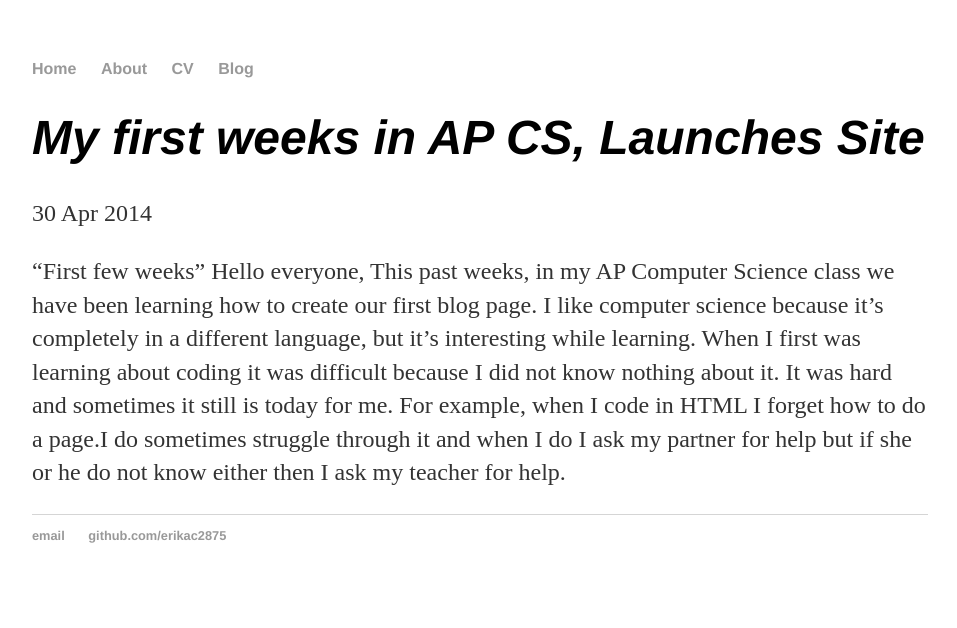
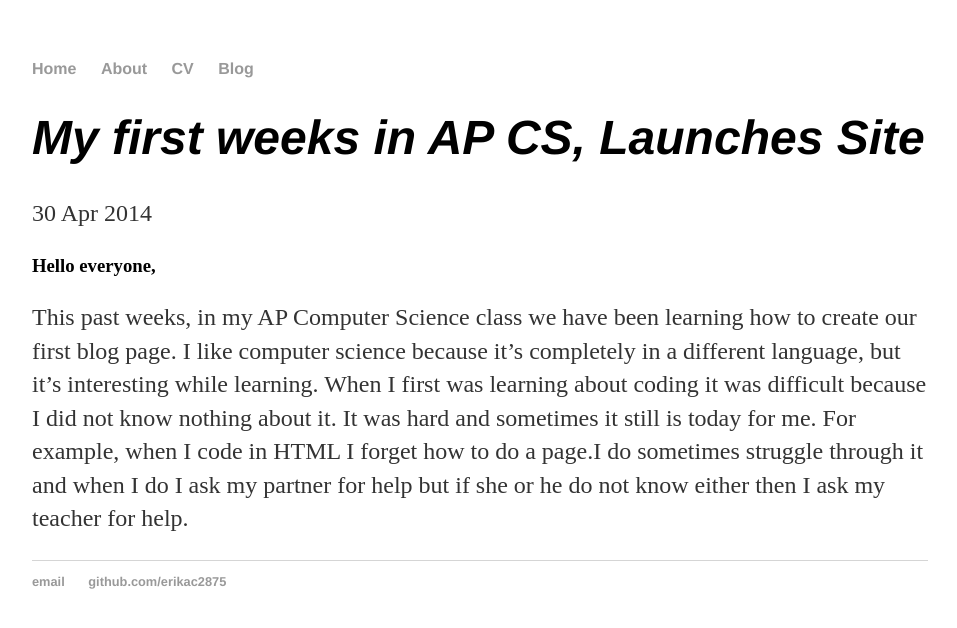
Before and after one commit to erikac2875/erikac2875.github.io, a Jekyll site: the page built from _posts/2018-09-23-erika-chunzho-site-launched.md, in a window 1280 px wide. Shown: the top 628 px of the page, without its empty margins (160-1117 px from the left). Built offline with Jekyll 4.4.1, drawn with Linux system fonts in a browser that asks for light colours.

Commit message:
Update 2018-09-23-erika-chunzho-site-launched.md

```diff
--- a/_posts/2018-09-23-erika-chunzho-site-launched.md
+++ b/_posts/2018-09-23-erika-chunzho-site-launched.md
@@ -3,7 +3,8 @@ layout: post
 title: "My first weeks in AP CS, Launches Site"
 date: 2014-04-30
 ---
-"First few weeks" Hello everyone, This past weeks, in my AP Computer Science class we have been learning how to create our first blog page.
+<h3>Hello everyone,</h3>
+This past weeks, in my AP Computer Science class we have been learning how to create our first blog page.
 I like computer science because it's completely in a different language, but it's interesting while learning. When I first was learning
 about coding it was difficult because I did not know nothing about it. It was hard and sometimes it still is today for me. For example,
 when I code in HTML I forget how to do a page.I do sometimes struggle through it and when I do I ask my partner for help but if she or he
```
